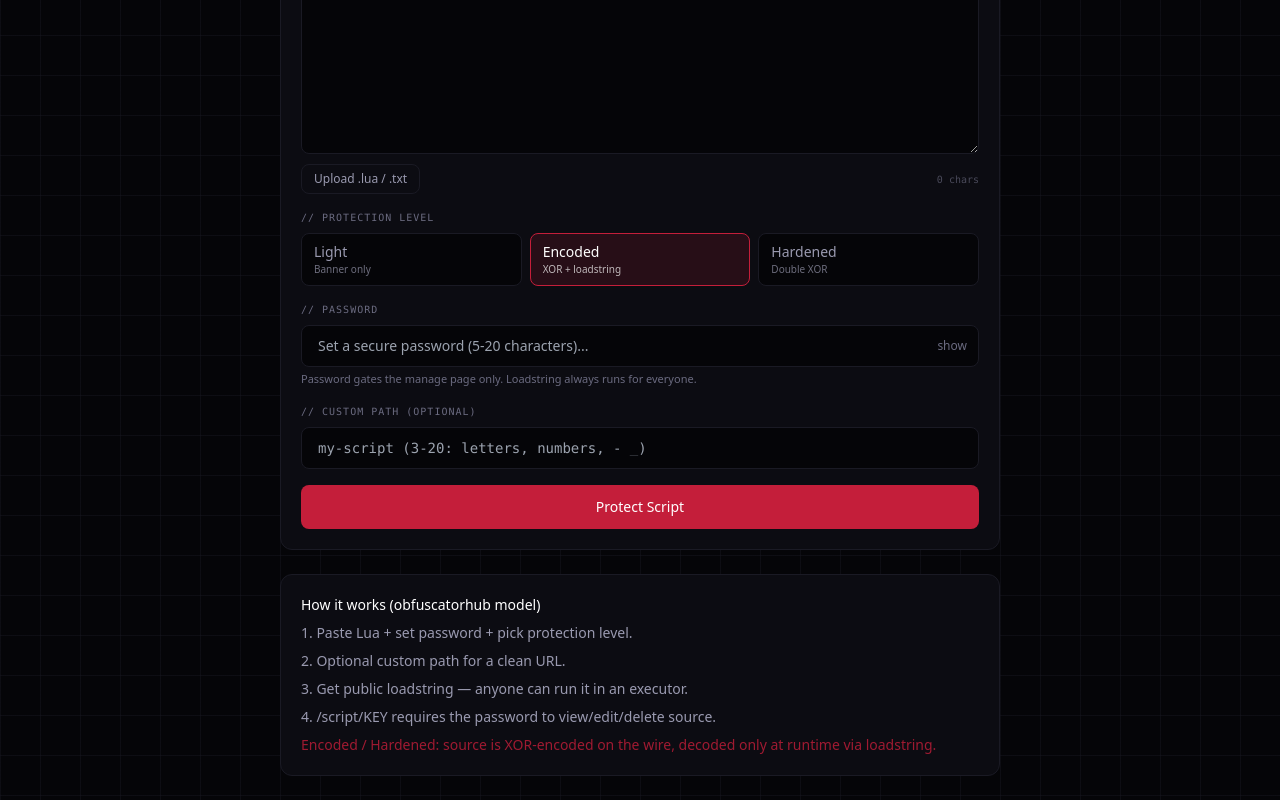
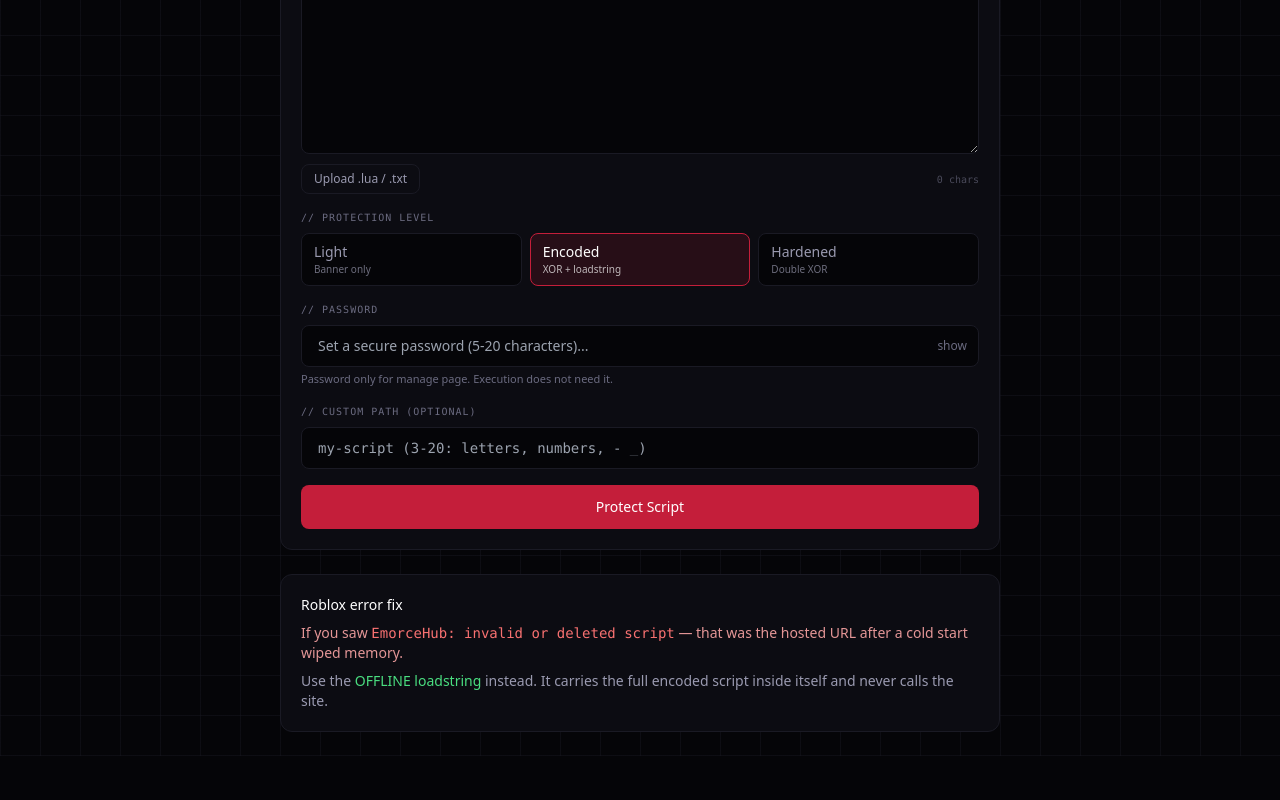
Before and after one commit to hexed00/emorce-obfuscator, a Next.js app: page / in a window 1280 px wide. Shown: the part 325-1125 px from the top of the page. After the commit the page ends 1081 px from the top, so only its background shows below. Built offline with nearby package versions, Linux system fonts and the light colour scheme.

Commit message:
UI: offline loadstring primary (fixes Roblox invalid script)

```diff
--- a/app/page.tsx
+++ b/app/page.tsx
@@ -12,12 +12,13 @@ export default function Home() {
   const [error, setError] = useState("");
   const [result, setResult] = useState<{
     loadstring: string;
+    offlineLoadstring: string;
     apiUrl: string;
     key: string;
     chars: number;
     strength: string;
   } | null>(null);
-  const [copied, setCopied] = useState(false);
+  const [copied, setCopied] = useState<string | null>(null);
   const fileRef = useRef<HTMLInputElement>(null);
   const chars = source.length;
 
@@ -54,10 +55,10 @@ export default function Home() {
     }
   }
 
-  function copy(text: string) {
+  function copy(text: string, which: string) {
     navigator.clipboard.writeText(text);
-    setCopied(true);
-    setTimeout(() => setCopied(false), 2000);
+    setCopied(which);
+    setTimeout(() => setCopied(null), 2000);
   }
 
   function onFile(e: React.ChangeEvent<HTMLInputElement>) {
@@ -125,7 +126,7 @@ export default function Home() {
                 <input type={showPw ? "text" : "password"} value={password} onChange={(e) => setPassword(e.target.value)} placeholder="Set a secure password (5-20 characters)..." maxLength={20} className="w-full px-4 py-2.5 pr-16 rounded-lg border border-[#1a1a24] bg-[#050508] text-sm focus:outline-none focus:border-[#c41e3a]/50" />
                 <button type="button" onClick={() => setShowPw(!showPw)} className="absolute right-3 top-1/2 -translate-y-1/2 text-xs text-[#6b6b80]">{showPw ? "hide" : "show"}</button>
               </div>
-              <p className="mt-1 text-[11px] text-[#6b6b80]">Password gates the manage page only. Loadstring always runs for everyone.</p>
+              <p className="mt-1 text-[11px] text-[#6b6b80]">Password only for manage page. Execution does not need it.</p>
             </div>
 
             <div>
@@ -140,28 +141,45 @@ export default function Home() {
         </div>
 
         {result && (
-          <div className="rounded-xl border border-[#c41e3a]/40 bg-[#0c0c12] overflow-hidden">
-            <div className="px-5 py-3 border-b border-[#1a1a24] bg-[#c41e3a]/10 text-sm text-[#c41e3a] font-medium">Protected ({result.strength}) — loadstring ready</div>
-            <div className="p-5 space-y-3">
-              <div className="text-[10px] text-[#6b6b80] uppercase tracking-widest font-mono">// LOADSTRING</div>
-              <div className="flex gap-2">
-                <input readOnly value={result.loadstring} className="flex-1 px-3 py-2 rounded-lg border border-[#1a1a24] bg-[#050508] text-xs font-mono text-[#00e5ff]" />
-                <button type="button" onClick={() => copy(result.loadstring)} className="px-3 py-2 rounded-lg border border-[#1a1a24] text-xs text-[#9a9ab0] hover:text-white">{copied ? "copied" : "copy"}</button>
+          <div className="rounded-xl border border-[#c41e3a]/40 bg-[#0c0c12] overflow-hidden space-y-0">
+            <div className="px-5 py-3 border-b border-[#1a1a24] bg-[#c41e3a]/10 text-sm text-[#c41e3a] font-medium">
+              Protected ({result.strength}) — use OFFLINE loadstring in Roblox
+            </div>
+            <div className="p-5 space-y-5">
+              <div>
+                <div className="text-[10px] text-green-400 uppercase tracking-widest font-mono mb-2">// OFFLINE LOADSTRING (always works — no server)</div>
+                <p className="text-[11px] text-[#9a9ab0] mb-2">Paste this in your executor. Payload is embedded. Never hits the site. Never dies on cold start.</p>
+                <div className="flex gap-2">
+                  <textarea readOnly value={result.offlineLoadstring} rows={4} className="flex-1 px-3 py-2 rounded-lg border border-green-900/40 bg-[#050508] text-[11px] font-mono text-green-300 focus:outline-none" />
+                  <button type="button" onClick={() => copy(result.offlineLoadstring, "offline")} className="px-3 py-2 h-fit rounded-lg border border-green-900/40 text-xs text-green-400 hover:bg-green-950/30">
+                    {copied === "offline" ? "copied" : "copy"}
+                  </button>
+                </div>
               </div>
-              <a href={`/script/${result.key}`} className="text-sm text-[#c41e3a] hover:underline block">Manage page (password required) → /script/{result.key}</a>
-              <p className="text-[11px] text-[#6b6b80]">Note: scripts live in server memory. If you get &quot;invalid or deleted&quot; after a while, re-protect. Encoded/Hardened hide source on the wire.</p>
+
+              <div>
+                <div className="text-[10px] text-[#6b6b80] uppercase tracking-widest font-mono mb-2">// HOSTED LOADSTRING (needs warm server)</div>
+                <p className="text-[11px] text-[#6b6b80] mb-2">Short link. Can fail after vercel cold start with &quot;invalid or deleted&quot;.</p>
+                <div className="flex gap-2">
+                  <input readOnly value={result.loadstring} className="flex-1 px-3 py-2 rounded-lg border border-[#1a1a24] bg-[#050508] text-xs font-mono text-[#00e5ff]" />
+                  <button type="button" onClick={() => copy(result.loadstring, "hosted")} className="px-3 py-2 rounded-lg border border-[#1a1a24] text-xs text-[#9a9ab0] hover:text-white">
+                    {copied === "hosted" ? "copied" : "copy"}
+                  </button>
+                </div>
+              </div>
+
+              <a href={`/script/${result.key}`} className="text-sm text-[#c41e3a] hover:underline block">
+                Manage page (password) → /script/{result.key}
+              </a>
               <div className="text-[11px] text-[#6b6b80] font-mono">{result.chars} chars · key: {result.key}</div>
             </div>
           </div>
         )}
 
         <div className="rounded-xl border border-[#1a1a24] bg-[#0c0c12] p-5 text-sm text-[#9a9ab0] space-y-2">
-          <div className="font-medium text-white">How it works (obfuscatorhub model)</div>
-          <p>1. Paste Lua + set password + pick protection level.</p>
-          <p>2. Optional custom path for a clean URL.</p>
-          <p>3. Get public loadstring — anyone can run it in an executor.</p>
-          <p>4. /script/KEY requires the password to view/edit/delete source.</p>
-          <p className="text-[#c41e3a]/80">Encoded / Hardened: source is XOR-encoded on the wire, decoded only at runtime via loadstring.</p>
+          <div className="font-medium text-white">Roblox error fix</div>
+          <p className="text-red-300/90">If you saw <code className="text-red-400">EmorceHub: invalid or deleted script</code> — that was the hosted URL after a cold start wiped memory.</p>
+          <p>Use the <span className="text-green-400">OFFLINE loadstring</span> instead. It carries the full encoded script inside itself and never calls the site.</p>
         </div>
       </main>
     </div>
```
